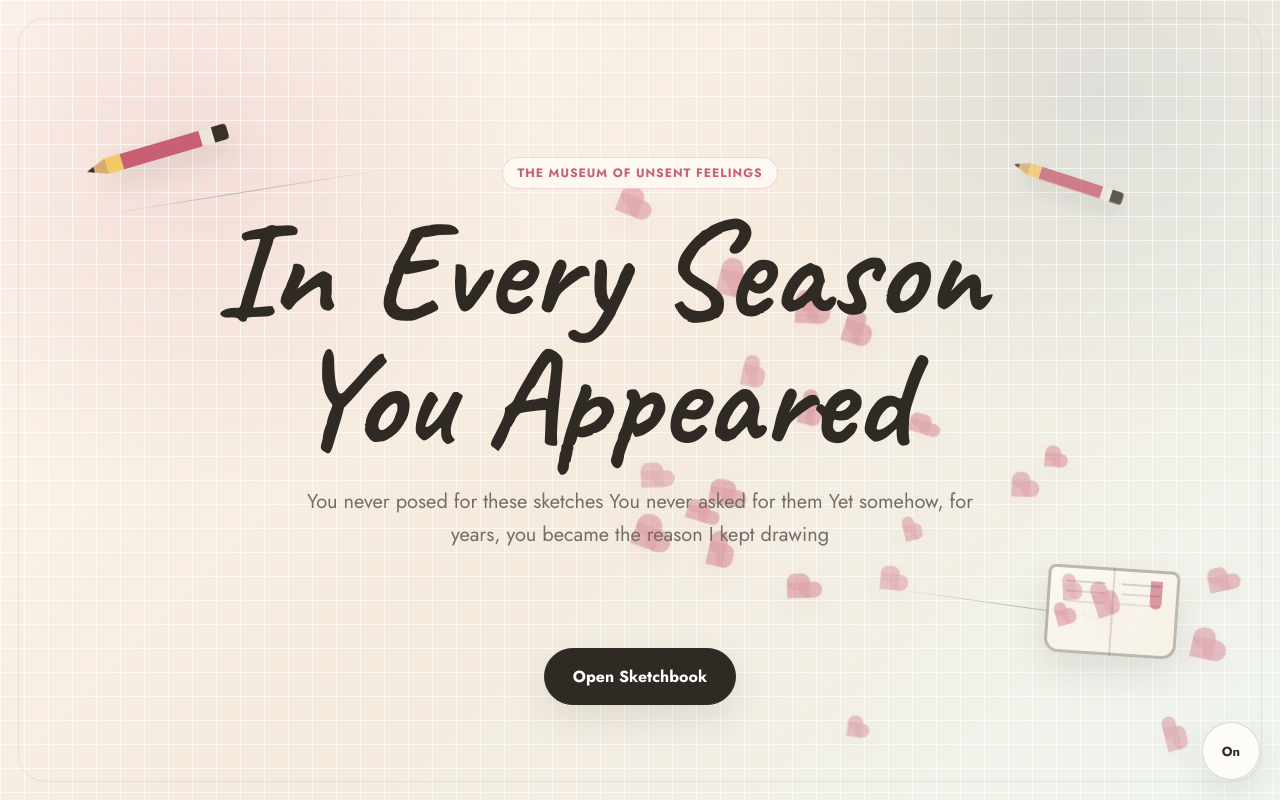
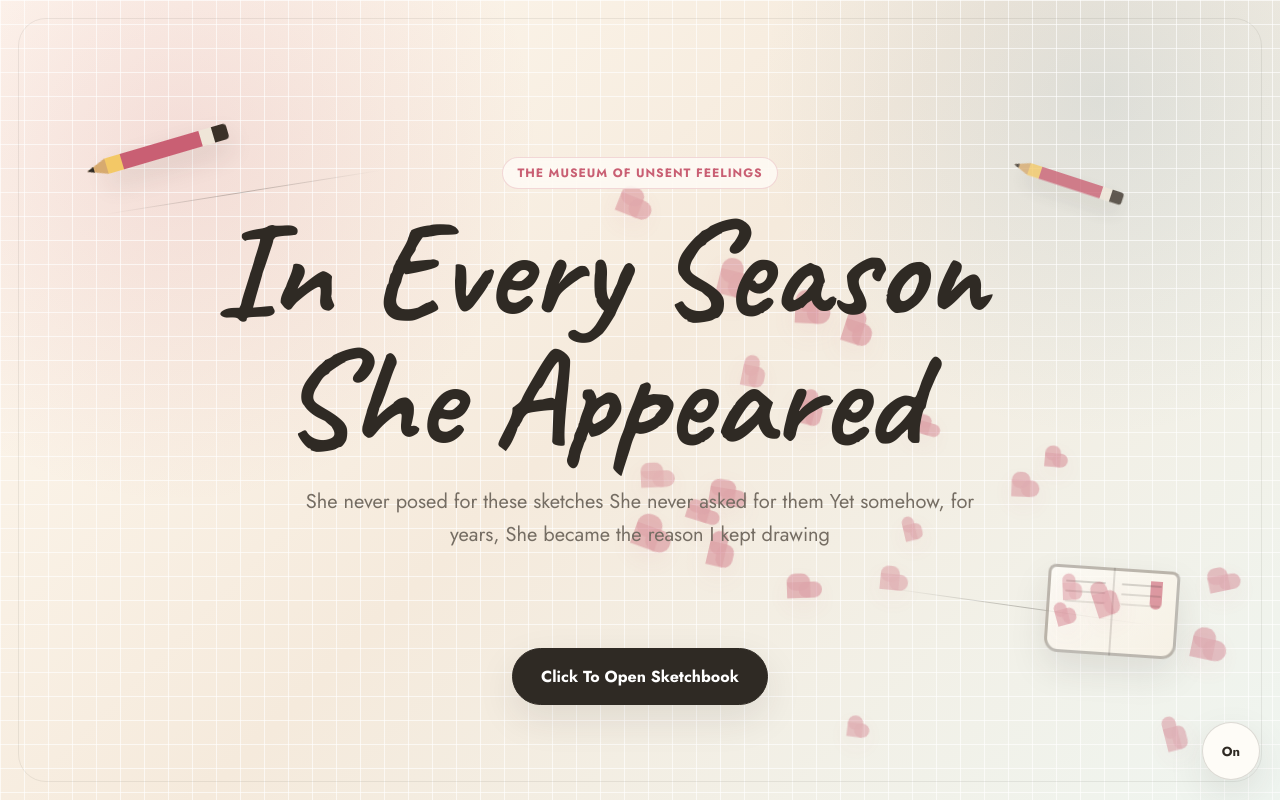
Before and after one commit to SIDDHARTHBHUMIHAR/hehehe, a React (Vite) app: page / in a window 1280 px wide. Built offline with nearby package versions, Linux system fonts and the light colour scheme.

Commit message:
Update homepage copy and customize eye sketch message

```diff
--- a/src/pages/Eyes.jsx
+++ b/src/pages/Eyes.jsx
@@ -2,6 +2,9 @@ import { AnimatePresence, motion as Motion } from "framer-motion";
 import { useEffect, useRef, useState } from "react";
 import { useNavigate } from "react-router-dom";
 import { sketches } from "./sketchesData.js";
+
+// Edit these lines once to show the same message beneath every eye sketch.
+const COMMON_EYES_MESSAGE = "Write your common message here.";
 
 const Eyes = () => {
   const navigate = useNavigate();
@@ -95,7 +98,7 @@ const Eyes = () => {
                 alt={currentSketch.title || "Eye sketch"}
                 className="responsive-sketch"
               />
-              <figcaption>{currentSketch.note}</figcaption>
+              <figcaption>{COMMON_EYES_MESSAGE}</figcaption>
             </Motion.figure>
           </AnimatePresence>
 
--- a/src/pages/Home.jsx
+++ b/src/pages/Home.jsx
@@ -65,11 +65,11 @@ const Home = () => {
         transition={{ duration: 0.7 }}
       >
         <span className="home-kicker">The Museum of Unsent Feelings</span>
-        <h1>In Every Season You Appeared</h1>
+        <h1>In Every Season She Appeared</h1>
         <p>
-          You never posed for these sketches
-          You never asked for them
-          Yet somehow, for years, you became the reason I kept drawing
+          She never posed for these sketches
+          She never asked for them
+          Yet somehow, for years, She became the reason I kept drawing
         </p>
       </Motion.section>
 
@@ -80,7 +80,7 @@ const Home = () => {
         whileHover={{ scale: 1.04 }}
         whileTap={{ scale: 0.96 }}
       >
-        Open Sketchbook
+        Click To Open Sketchbook
       </Motion.button>
     </main>
   );
--- a/src/pages/messagesData.js
+++ b/src/pages/messagesData.js
@@ -61,8 +61,8 @@ export const messages = [
   },
   {
     id: 8,
-    title: "Progress",
-    content: "Looking back at old sketches shows how much progress I've made. Growth is beautiful.",
+    title: "Tile",
+    content: "Tile bhoot pyare lgte hai uske chehre pe 5 hai ",
     color: "#3498db",
     position: { top: "60%", left: "20%" },
     music: "/assets/music2.mp3"  // ADDED MUSIC
```
